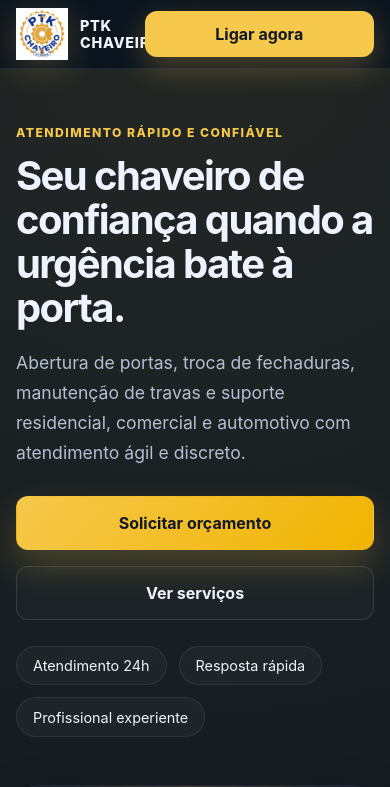
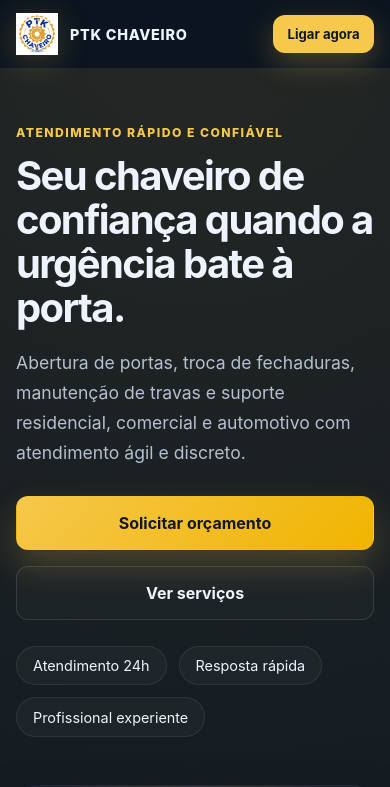
Before and after one commit to vitorsantanna2/ptkchaveiro, a plain HTML site: page index.html in a window 390 px wide. Shown: the top 787 px of the page. Drawn offline with Linux system fonts and the light colour scheme.

Commit message:
Ajusta espaçamento do botão mobile no header

```diff
--- a/styles.css
+++ b/styles.css
@@ -573,6 +573,31 @@ textarea {
     display: none;
   }
 
+  .nav {
+    min-height: 68px;
+    flex-wrap: wrap;
+    row-gap: 12px;
+    padding: 10px 0;
+  }
+
+  .brand {
+    flex: 1 1 auto;
+    min-width: 0;
+    max-width: calc(100% - 118px);
+  }
+
+  .brand-logo {
+    width: 42px;
+    height: 42px;
+  }
+
+  .nav-cta {
+    margin-left: auto;
+    width: auto;
+    padding: 0.7rem 0.9rem;
+    font-size: 0.82rem;
+  }
+
   .hero {
     padding-top: 56px;
   }
@@ -584,12 +609,7 @@ textarea {
     grid-template-columns: 1fr;
   }
 
-  .nav {
-    min-height: 68px;
-  }
-
-  .btn,
-  .nav-cta {
+  .btn {
     width: 100%;
   }
 
```
